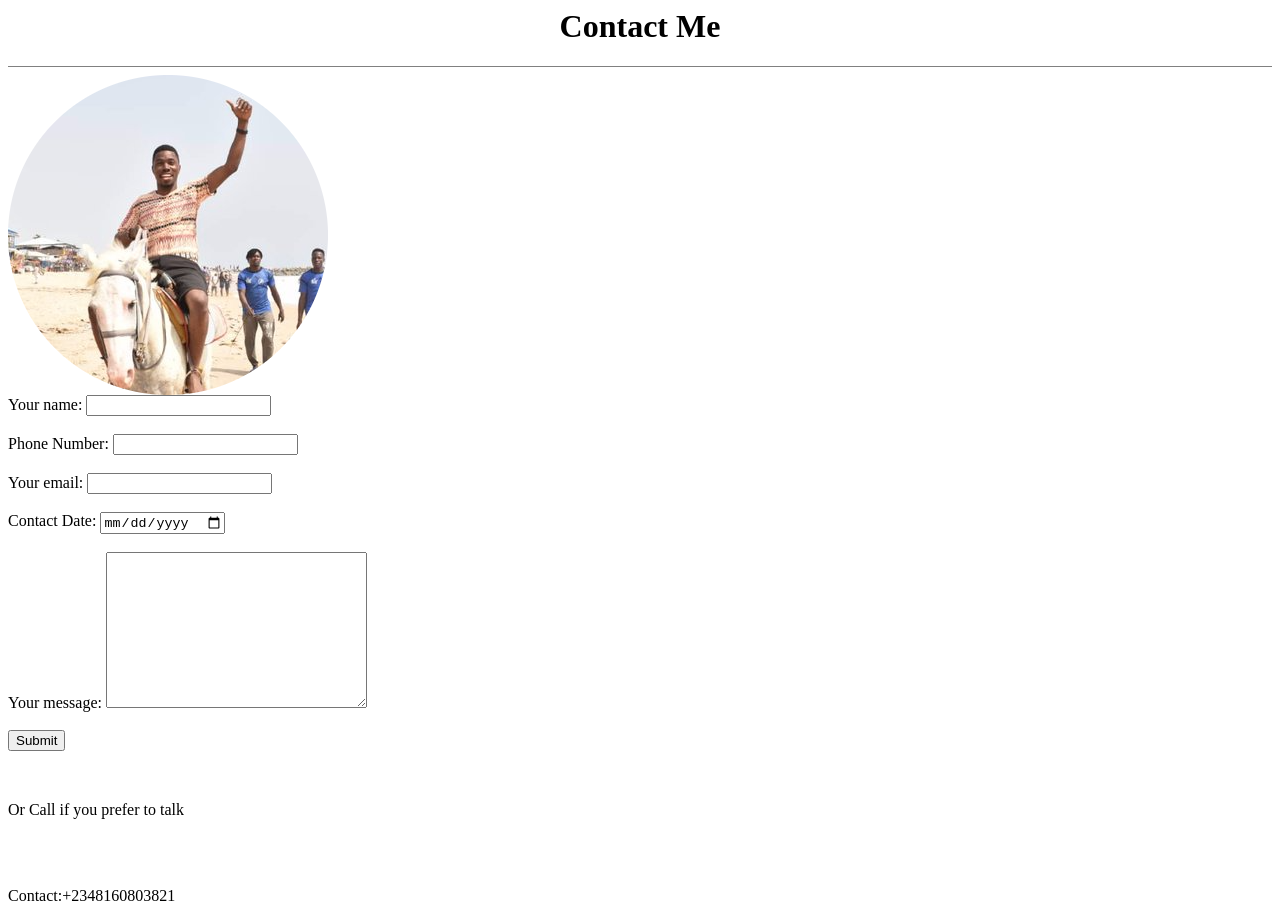
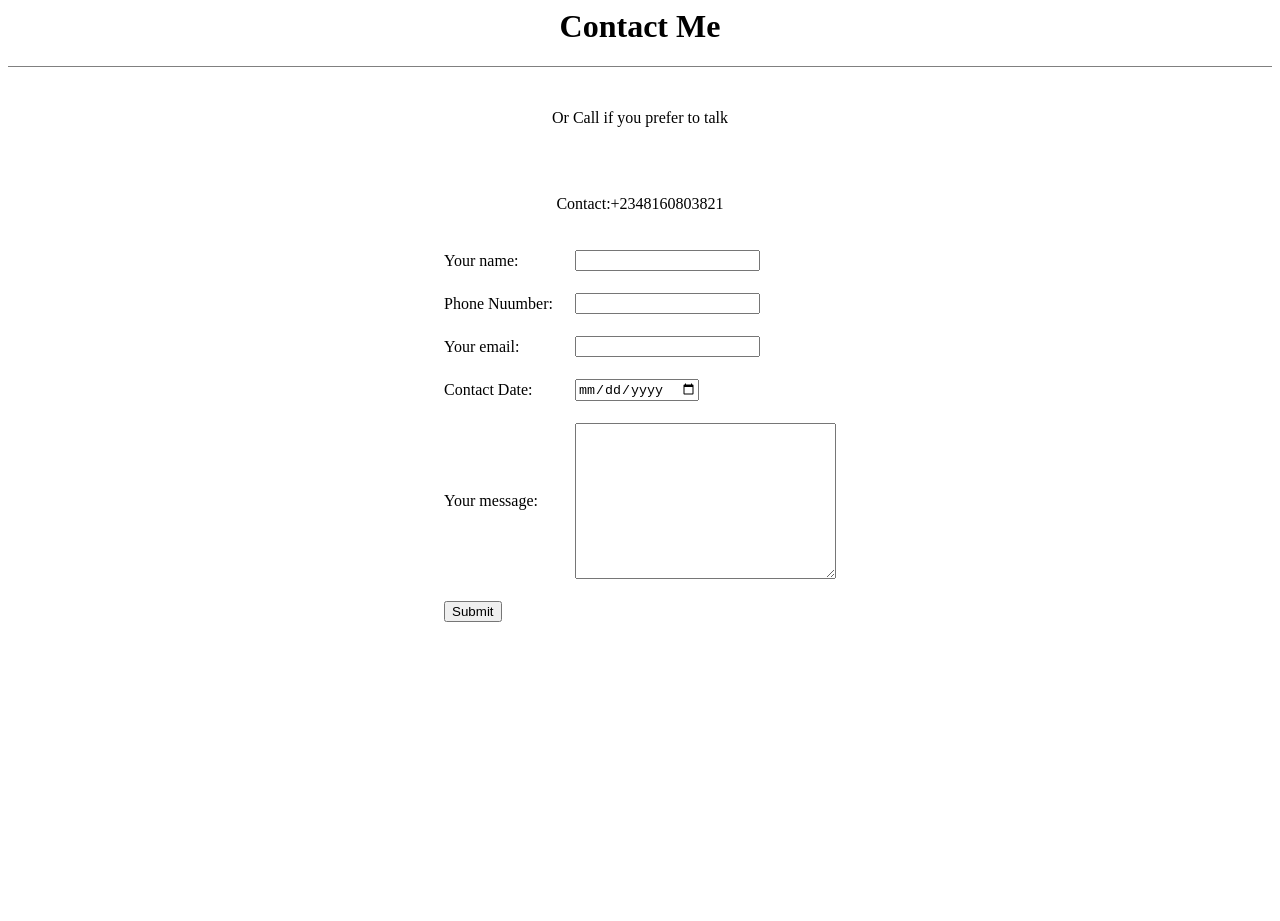
Before and after one commit to Realkooljosh/My-Page, a plain HTML site: page Contact-me.html in a window 1280 px wide. After the commit the page ends 800 px from the top, so only its background shows below. Drawn offline with Linux system fonts and the light colour scheme.

Commit message:
another change

```diff
--- a/Contact-me.html
+++ b/Contact-me.html
@@ -7,30 +7,38 @@
     <center>Contact Me</center>
   </h1>
   <hr size="1" noshade>
-  <img src="Joshua.png">
 </head>
 
 <body>
+  <center>
   <form class action="mailto:oyewolejoshua95@gmail.com" method="post" enctype="text/plain">
-    <label>Your name:</label>
-    <input type="text" name="Your name" value""><br><br>
-    <label>Phone Number:</label>
-    <input type="tel" name="Phone Number" value=""><br><br>
-    <label>Your email:</label>
-    <input type="email" name="Your email" value""><br><br>
-    <label>Contact Date:</label>
-    <input type="date" name="Contact date" value=""><br><br>
-    <label>Your message:</label>
-    <textarea name="Your Message" rows="10" cols="30"></textarea>
-    <br>
-    <br>
-    <input type="submit" name="">
+    <table cellspacing="20">
+    <tr>
+      <td><label>Your name:</label></td>
+      <td><input type="text" name="Your name" value""></td>
+    </tr>
+      <tr>
+       <td><label>Phone Nuumber:</label></td>
+      <td><input type="tel" name="Phone Number" value=""></td>
+      </tr>
+      <tr><td><label>Your email:</label></td>
+        <td><input type="email" name="Your email" value""></td>
+      </tr>
+      <tr><td><label>Contact Date:</label></td>
+        <td><input type="date" name="Contact date" value=""></td>
+      </tr>
+      <tr><td><label>Your message:</label></td>
+        <td><textarea name="Your Message" rows="10" cols="30"></textarea></td>
+      </tr>
+      <tr><td><input type="submit" name=""></td>
+      </tr>
   </form>
   <br>
   <p>Or Call if you prefer to talk</p>
   <br>
   <br>
     <p>Contact:+2348160803821</p>
+    </center>
 </body>
 
 </html>
```
